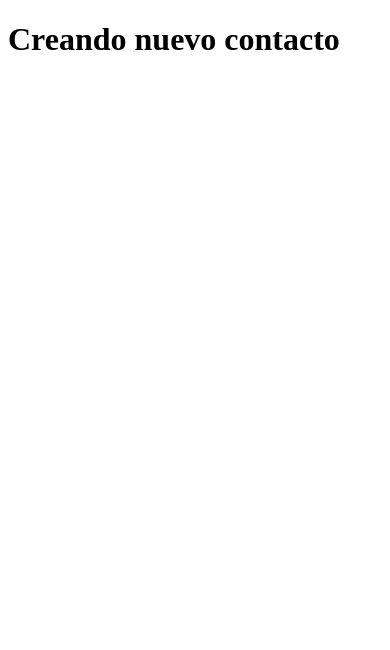
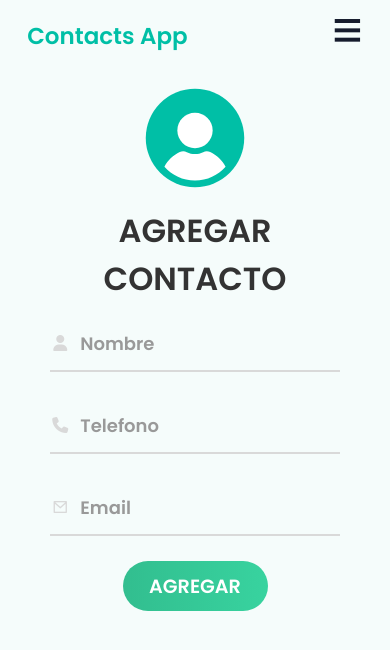
Before and after one commit to moises35/Contacts_App, a Node server app: page /contact/create in a window 390 px wide. Shown: the top 650 px of the page. Run offline with Node 20, Linux system fonts and the light colour scheme; the visitor is signed in with stand-in values (Sample User, id 1); data that the repository does not hold is empty; some libraries are stand-ins or nearby versions.

Commit message:
Se agrego la vista para crear un contacto

```diff
--- a/src/controllers/contacts.js
+++ b/src/controllers/contacts.js
@@ -1,4 +1,5 @@
 const {pool} = require('./../connections');
+const jwt = require('jsonwebtoken');
 
 // Controladores para GET
 const all = (req, res) => {
@@ -22,12 +23,12 @@ const all = (req, res) => {
 
 
 const viewCreate = (req, res) => {
-    res.render('contact/create');
+    res.render('contact/create', {alert: false});
 };
 
 
 const viewDelete = (req, res) => {
-    res.render('contact/delete');
+    res.render('contact/delete',  {alert: false});
 };
 
 
@@ -38,24 +39,90 @@ const viewUpdate = (req, res) => {
 
 // Controladores para POST
 const createContact = (req, res) => {
+    try {
+        const username = req.user.username;
         const name = req.body.name;
         const email = req.body.email;
         const telefono = req.body.telefono;
-    const userName = req.body.userName;
-    const sql = `INSERT INTO users(name, email, telefono, userName) VALUES('${name}', '${email}', '${telefono}', '${userName}')`;
+        // Validamos que los campos obligatorios no esten vacios
+        if (name && telefono) {
+            // Agregar a los contactos
+            const sql = `INSERT INTO contactos(nombre, email, telefono, username) VALUES ('${name}', '${email}', '${telefono}', '${username}')`;
             pool.query(sql, (err, result) => {
                 if (err) {
                     console.log(err);
-            res.redirect('/contact/all', {cod: 'error'});
+                    res.render('contact/create', {
+                        alert: true,
+                        alertTitle: 'Error',
+                        alertMessage: 'Ha ocurrido un error en la base de datos, verifique su conexión!',
+                        alertIcon: 'error',
+                        showConfirmButton: true,
+                        timer: false,
+                        ruta: 'contact/create'
+                    });
                 } else {
-            res.redirect('/contact/all', {cod: 'ok'});
+                    res.render('contact/create', {
+                        alert: true,
+                        alertTitle: 'Conexión exitosa',
+                        alertMessage: 'REGISTRO EXITOSO!',
+                        alertIcon: 'success',
+                        showConfirmButton: true,
+                        timer: 800,
+                        ruta: 'contact/all'
+                    });
                 }
             });
+        } else {
+            res.render('contact/create', {
+                alert: true,
+                alertTitle: 'Advertencia',
+                alertMessage: 'Verifique que los campos no esten vacios',
+                alertIcon: 'info',
+                showConfirmButton: true,
+                timer: false,
+                ruta: 'contact/create'
+            });
+        }
+    } catch(error) {
+        res.status(500).send(error);
+    }
 };
 
 
 const deleteContact = (req, res) => {
-    res.send("Borrando usuario: " + req.params.id);
+    try {
+        const id = req.params.id;
+        const token = req.cookies.token;
+        const verified = jwt.verify(token, process.env.JWT_CLAVE)
+        const userName = verified.userName;
+        const sql = `DELETE FROM contactos WHERE id = '${id}' AND userName = '${userName}'`;
+        pool.query(sql, (err, result) => {
+            if (err) {
+                console.log(err);
+                res.render('contact/delete', {
+                    alert: true,
+                    alertTitle: 'Ups algo ha fallado',
+                    alertMessage: 'No se ha podido eliminar el contacto',
+                    alertIcon: 'error',
+                    showConfirmButton: true,
+                    timer: 800,
+                    ruta: 'contact/all'
+                });
+            } else {
+                res.render('contact/delete', {
+                    alert: true,
+                    alertTitle: 'Eliminación exitosa',
+                    alertMessage: 'Se ha eliminado el contacto correctamente',
+                    alertIcon: 'success',
+                    showConfirmButton: true,
+                    timer: 800,
+                    ruta: 'contact/all'
+                });
+            }
+        });
+    } catch(error) {
+        res.status(500).send(error);
+    }
 };
 
 
@@ -65,4 +132,4 @@ const updateContact = (req, res) => {
 
 
 // Exportamos las funciones
-module.exports = {all, viewDelete, viewUpdate, deleteContact, updateContact, viewCreate, createContact};
+module.exports = {all, viewUpdate, deleteContact, updateContact, viewCreate, createContact, viewDelete};
--- a/src/controllers/inicio.js
+++ b/src/controllers/inicio.js
@@ -10,6 +10,7 @@ const inicio = (req, res) => {
 const viewLogin = (req, res) => {
     res.render('inicio/login', {alert: false});
 };
+
 
 
 const viewRegister = (req, res) => {
@@ -167,4 +168,4 @@ const logout = (req, res)=>{
     res.redirect('/')
 }
 
-module.exports = { viewLogin, viewRegister, login, register, inicio, logout};
+module.exports = {viewLogin, viewRegister, login, register, inicio, logout};
--- /dev/null
+++ b/src/public/css/login.css
@@ -0,0 +1,150 @@
+.login-content{
+	margin-top: 16px;
+	display: flex;
+	justify-content: center;
+	align-items: center;
+	text-align: center;
+}
+
+.login-content img{
+    height: 100px;
+}
+
+.login-content h2{
+	margin: 15px 0;
+	color: #333;
+	text-transform: uppercase;
+	font-size: 2.0rem;
+}
+
+.login-content .input-div{
+	position: relative;
+    display: grid;
+    grid-template-columns: 7% 93%;
+    margin: 25px 0;
+    padding: 5px 0;
+    border-bottom: 2px solid #d9d9d9;
+}
+
+.login-content .input-div.one{
+	margin-top: 0;
+}
+
+.i{
+	color: #d9d9d9;
+	display: flex;
+	justify-content: center;
+	align-items: center;
+}
+
+.i i{
+	transition: .3s;
+}
+
+.input-div > div{
+    position: relative;
+	height: 45px;
+}
+
+.input-div > div > h5{
+	position: absolute;
+	left: 10px;
+	top: 50%;
+	transform: translateY(-50%);
+	color: #999;
+	font-size: 18px;
+	transition: .3s;
+}
+
+.input-div:before, .input-div:after{
+	content: '';
+	position: absolute;
+	bottom: -2px;
+	width: 0%;
+	height: 2px;
+	background-color: #38d39f;
+	transition: .4s;
+}
+
+.input-div:before{
+	right: 50%;
+}
+
+.input-div:after{
+	left: 50%;
+}
+
+.input-div.focus:before, .input-div.focus:after{
+	width: 50%;
+}
+
+.input-div.focus > div > h5{
+	top: -5px;
+	font-size: 15px;
+}
+
+.input-div.focus > .i > i{
+	color: #38d39f;
+}
+
+.input-div > div > input{
+	position: absolute;
+	left: 0;
+	top: 0;
+	width: 100%;
+	height: 100%;
+	border: none;
+	outline: none;
+	background: none;
+	padding: 0.5rem 0.7rem;
+	font-size: 1.2rem;
+	color: #555;
+	font-family: 'poppins', sans-serif;
+}
+
+.input-div.pass{
+	margin-bottom: 4px;
+}
+
+
+.btnEnviar {
+    display: block;
+    width: 50%;
+    height: 50px;
+    border-radius: 25px;
+    outline: none;
+    border: none;
+    background-image: linear-gradient(to right, #32be8f, #38d39f, #32be8f);
+    background-size: 200%;
+    font-size: 1.2rem;
+    color: #fff;
+    font-family: 'Poppins', sans-serif;
+    text-transform: uppercase;
+    margin: 1rem auto;
+    cursor: pointer;
+    transition: .5s;
+}
+
+.btnEnviar:hover{
+	background-position: right;
+	background-image: linear-gradient(to right, #32be8faf, #38d39faf, #32be8fb4);
+}
+
+
+
+@media screen and (max-width: 1000px){
+	form{
+		width: 290px;
+	}
+
+	.login-content h2{
+        font-size: 2.0rem;
+        margin: 12px 0;
+	}
+}
+
+@media screen and (max-width: 900px){
+	.login-content{
+		justify-content: center;
+	}
+}
--- /dev/null
+++ b/src/public/css/nav.css
@@ -0,0 +1,193 @@
+:root {
+    --primary-color: #00BFA6;
+    --link-color: #162d28;
+    --btn-hover-color: #38d39f;
+    --lg-heading: #161c2d;
+    --text-content: #869ab8;
+    --fixed-header-height: 4.5rem;
+}
+
+
+* {
+    margin: 0;
+    padding: 0;
+    box-sizing: border-box;
+    font-family: 'poppins', sans-serif;
+}
+
+
+body {
+    width: 100%;
+    height: 100vh;
+    overflow-x: hidden;
+    background-color: #00bfa60a;
+}
+
+ul li {
+    list-style-type: none;
+}
+
+a {
+    text-decoration: none;
+    color: var(--link-color);
+}
+
+.header {
+    height: var(--fixed-header-height);
+    padding: 0 1.7rem;
+}
+
+/* ==== CONTAINER ==== */
+.container {
+    width: 100%;
+}
+
+@media screen and (min-width: 1040px) {
+    .container {
+        width: 1040px;
+        margin: 0 auto;
+    }
+}
+
+
+/* ==== NAV ==== */
+.nav {
+    width: 100%;
+    height: 100%;
+    display: flex;
+    align-items: center;
+    justify-content: space-between;
+}
+
+/* ==== LOGO ==== */
+.logo h2 {
+    font-size: 28px;
+    color: var(--primary-color);
+}
+
+/* ====  NAV-MENU  ==== */
+.nav_menu_list {
+    display: flex;
+    align-items: center;
+}
+
+.nav_menu_list .nav_menu_item {
+    margin: 0 2rem;
+}
+
+.nav_menu_item .nav_menu_link {
+    font-size: 16.5px;
+    line-height: 27px;
+    color: var(--link-color);
+    text-transform: capitalize;
+    letter-spacing: 0.5px;
+}
+
+.nav_menu_link:hover {
+    color: var(--primary-color);
+}
+
+.toggle_btn {
+    font-weight: 600;
+    color: var(--lg-heading);
+    z-index: 4;
+    cursor: pointer;
+    background: transparent;
+    border: none;
+    font-size: 32px;
+}
+
+.nav_menu, .close_btn {
+    display: none;
+}
+
+.show {
+    right: 3% !important;
+}
+
+
+@media screen and (min-width: 768px) {
+    .toggle_btn {
+        display: none;
+    }
+
+    .nav_menu {
+        display: block;
+    }
+
+}
+
+@media screen and (max-width: 768px) {
+    .logo h2 {
+        font-size: 23px;
+    }
+
+    .nav_menu {
+        position: fixed;
+        width: 93%;
+        height: 100%;
+        display: block;
+        top: 2.5%;
+        right: -100%;
+        background-color: #fff;
+        padding: 3rem;
+        border-radius: 10px;
+        box-shadow: 0 0.5rem 1.5rem rgba(22, 28, 45, 0.1);
+        z-index: 50;
+        transition: 0.4s;
+    }
+
+    .nav_menu_list {
+        flex-direction: column;
+        align-items: flex-start;
+        margin-top: 4rem;
+    }
+
+    .nav_menu_list .nav_menu_item {
+        margin: 1rem 0;
+    }
+
+    .nav_menu_item .nav_menu_link {
+        font-size: 18px;
+    }
+
+    .close_btn {
+        display: block;
+        position: absolute;
+        right: 10%;
+        font-size: 25px;
+        color: #50689e;
+        cursor: pointer;
+        background: transparent;
+        border: none;
+        font-size: 36px;
+    }
+
+    .close_btn:hover {
+        color: #000;
+    }
+
+    .toggle_btn:hover {
+        color: #50689e;
+    }
+
+    .wrapper {
+        padding: 0 0.7rem;
+    }
+
+    .grid-item-1 {
+        padding-left: 0rem;
+    }
+
+    .main-heading {
+        font-size: 35px;
+    }
+
+    .view_more_btn {
+        width: 140px;
+        height: 55px;
+        font-size: 18px;
+        margin-right: 1rem;
+    }
+
+}
--- /dev/null
+++ b/src/public/js/create.js
@@ -0,0 +1,13 @@
+const navId = document.getElementById("nav_menu"),
+    ToggleBtnId = document.getElementById("toggle_btn"),
+    CloseBtnId = document.getElementById("close_btn");
+
+// ==== SHOW MENU ==== //
+ToggleBtnId.addEventListener("click", () => {
+    navId.classList.add("show");
+});
+
+// ==== HIDE MENU ==== //
+CloseBtnId.addEventListener("click", () => {
+    navId.classList.remove("show");
+});
--- a/src/routes/contacts.js
+++ b/src/routes/contacts.js
@@ -7,7 +7,7 @@ const verifyToken = require('./../middlewares/isVerify');
 // GET:
 router.get('/all', verifyToken,contactsControllers.all);
 router.get('/create', verifyToken, contactsControllers.viewCreate);
-router.get('/delete/:id', verifyToken, contactsControllers.viewDelete);
+router.get('/delete', verifyToken, contactsControllers.viewDelete);
 router.get('/update/:id', verifyToken, contactsControllers.viewUpdate);
 
 // POST:
--- a/src/views/contact/all.ejs
+++ b/src/views/contact/all.ejs
@@ -77,6 +77,8 @@
         <% } %>
 
     <!-- Scripts -->
+    <script src="//cdn.jsdelivr.net/npm/sweetalert2@11"></script>
     <script src="./../js/landing.js"></script>
+
     </body>
 </html>
--- a/src/views/contact/create.ejs
+++ b/src/views/contact/create.ejs
@@ -5,8 +5,98 @@
         <meta http-equiv="X-UA-Compatible" content="IE=edge">
         <meta name="viewport" content="width=device-width, initial-scale=1.0">
         <title>Contactos | Crear Contacto</title>
+        <link rel="shortcut icon" href="./../img/icon.svg" type="image/x-icon"/>
+        <link rel="stylesheet" href="/css/nav.css">
+        <link rel="stylesheet" href="/css/login.css">
+        <link href="https://cdn.jsdelivr.net/npm/remixicon@2.5.0/fonts/remixicon.css" rel="stylesheet" />
+        <link href="https://fonts.googleapis.com/css?family=Poppins:600&display=swap" rel="stylesheet">
+        <script src="https://kit.fontawesome.com/a81368914c.js"></script>
     </head>
     <body>
-        <h1>Creando nuevo contacto</h1>
+        <!-- Header -->
+        <header class="container header">
+            <!-- Barra de navegacion -->
+            <nav class="nav">
+                <!-- Titulo -->
+                <div class="logo">
+                    <h2>Contacts App</h2>
+                </div>
+                <!-- Navegación -->
+                <div class="nav_menu" id="nav_menu">
+                    <button class="close_btn" id="close_btn">
+                        <i class="ri-close-fill"></i>
+                    </button>
+
+                    <ul class="nav_menu_list">
+                        <li class="nav_menu_item">
+                            <a href="/contact/all" class="nav_menu_link">Dashboard</a>
+                        </li>
+                        <li class="nav_menu_item">
+                            <a href="#" class="nav_menu_link">Agregar contacto</a>
+                        </li>
+                        <li class="nav_menu_item">
+                            <a href="/logout" class="nav_menu_link">Cerrar Sesión</a>
+                        </li>
+
+                    </ul>
+                </div>
+                <button class="toggle_btn" id="toggle_btn">
+                    <i class="ri-menu-line"></i>
+                </button>
+            </nav>
+        </header>
+
+        <!-- Agregar contacto -->
+        <div class="login-content">
+            <form action="/contact/create" method="post" autocomplete="off">
+                <img src="/img/user.svg">
+                <h2 class="title">Agregar Contacto</h2>
+                <div class="input-div one">
+                    <div class="i">
+                            <i class="fas fa-user"></i>
+                    </div>
+                    <div class="div">
+                            <h5>Nombre</h5>
+                            <input type="text" class="input" name="name">
+                    </div>
+                </div>
+                <div class="input-div one">
+                    <div class="i">
+                            <i class="fas fa-phone"></i>
+                    </div>
+                    <div class="div">
+                            <h5>Telefono</h5>
+                            <input type="text" class="input" name="telefono" autocomplete="off">
+                    </div>
+                </div>
+                <div class="input-div one">
+                    <div class="i">
+                            <i class="ri-mail-line"></i>
+                    </div>
+                    <div class="div">
+                            <h5>Email</h5>
+                            <input type="text" class="input" name="email">
+                    </div>
+                </div>
+                <input type="submit" class="btnEnviar" value="Agregar">
+            </form>
+        </div>
+
+        <script src="/js/main.js"></script>
+        <script src="/js/create.js"></script>
+        <script src="//cdn.jsdelivr.net/npm/sweetalert2@11"></script>
+        <% if(alert) {%>
+			<script>
+				Swal.fire({
+					title: '<%= alertTitle %>',
+					text:'<%= alertMessage %>',
+					icon:'<%= alertIcon %>',
+					showConfirmButton: <%= showConfirmButton %>,
+					timer: <%= timer %>
+				}).then(()=>{
+					window.location = '/<%= ruta %>'
+				})
+			</script>
+		<% } %>
     </body>
 </html>
```
Also changed, not shown: src/public/js/landing.js (+25 -4 lines), src/views/contact/delete.ejs (+19 -5 lines). Lines whose indentation alone changed are shown as unchanged.
